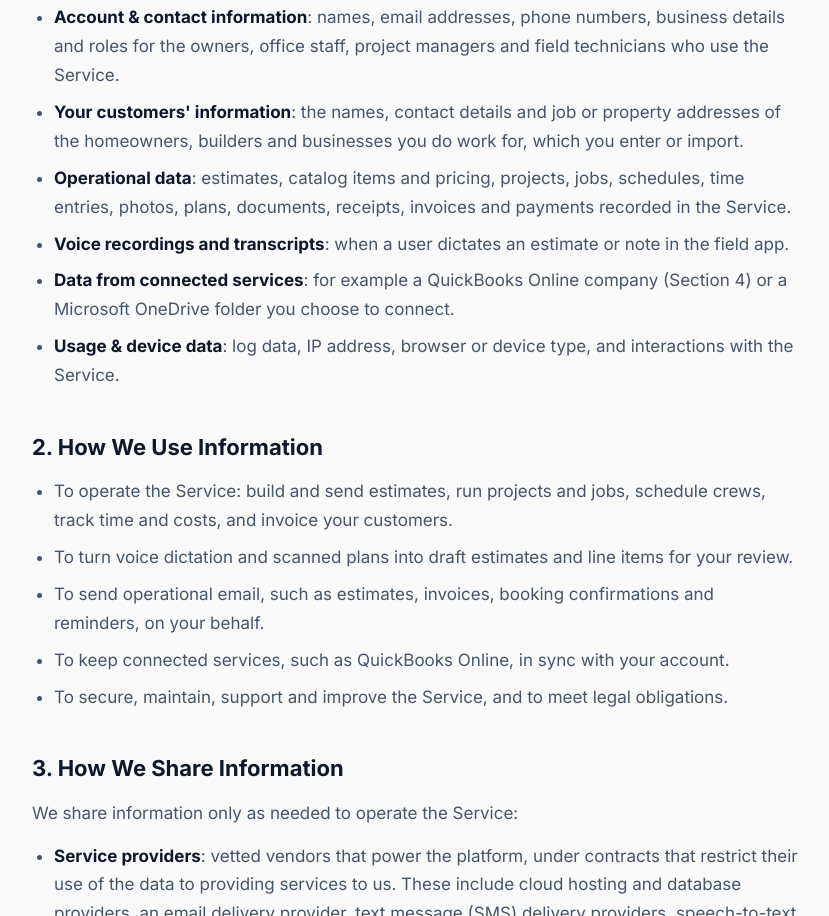
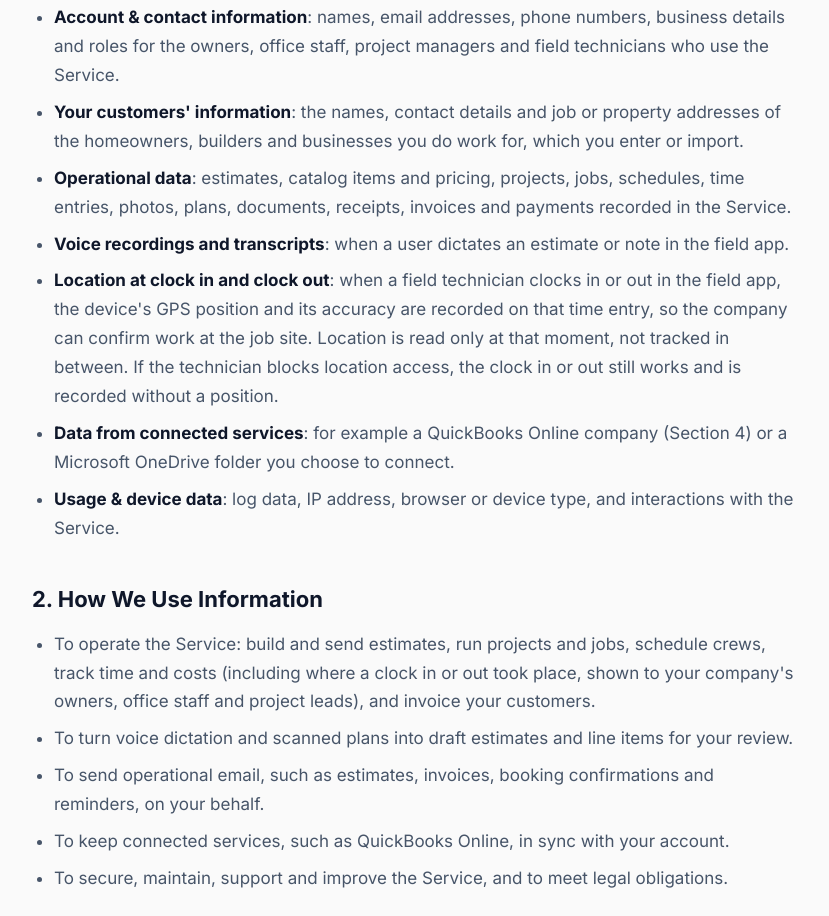
Before and after one commit to devTO1010/expertassistant-website, a plain HTML site: page privacy.html in a window 1280 px wide. Shown: the part 486-1402 px from the top of the page, without its empty margins (222-1051 px from the left). Drawn offline with Linux system fonts and the light colour scheme.

Commit message:
Privacy: GPS position recorded at field clock in / clock out only
Co-Authored-By: Claude Opus 5.5 <noreply@anthropic.com>

```diff
--- a/privacy.html
+++ b/privacy.html
@@ -82,13 +82,14 @@
       <li><strong>Your customers' information</strong>: the names, contact details and job or property addresses of the homeowners, builders and businesses you do work for, which you enter or import.</li>
       <li><strong>Operational data</strong>: estimates, catalog items and pricing, projects, jobs, schedules, time entries, photos, plans, documents, receipts, invoices and payments recorded in the Service.</li>
       <li><strong>Voice recordings and transcripts</strong>: when a user dictates an estimate or note in the field app.</li>
+      <li><strong>Location at clock in and clock out</strong>: when a field technician clocks in or out in the field app, the device's GPS position and its accuracy are recorded on that time entry, so the company can confirm work at the job site. Location is read only at that moment, not tracked in between. If the technician blocks location access, the clock in or out still works and is recorded without a position.</li>
       <li><strong>Data from connected services</strong>: for example a QuickBooks Online company (Section 4) or a Microsoft OneDrive folder you choose to connect.</li>
       <li><strong>Usage &amp; device data</strong>: log data, IP address, browser or device type, and interactions with the Service.</li>
     </ul>
 
     <h2>2. How We Use Information</h2>
     <ul>
-      <li>To operate the Service: build and send estimates, run projects and jobs, schedule crews, track time and costs, and invoice your customers.</li>
+      <li>To operate the Service: build and send estimates, run projects and jobs, schedule crews, track time and costs (including where a clock in or out took place, shown to your company's owners, office staff and project leads), and invoice your customers.</li>
       <li>To turn voice dictation and scanned plans into draft estimates and line items for your review.</li>
       <li>To send operational email, such as estimates, invoices, booking confirmations and reminders, on your behalf.</li>
       <li>To keep connected services, such as QuickBooks Online, in sync with your account.</li>
```
